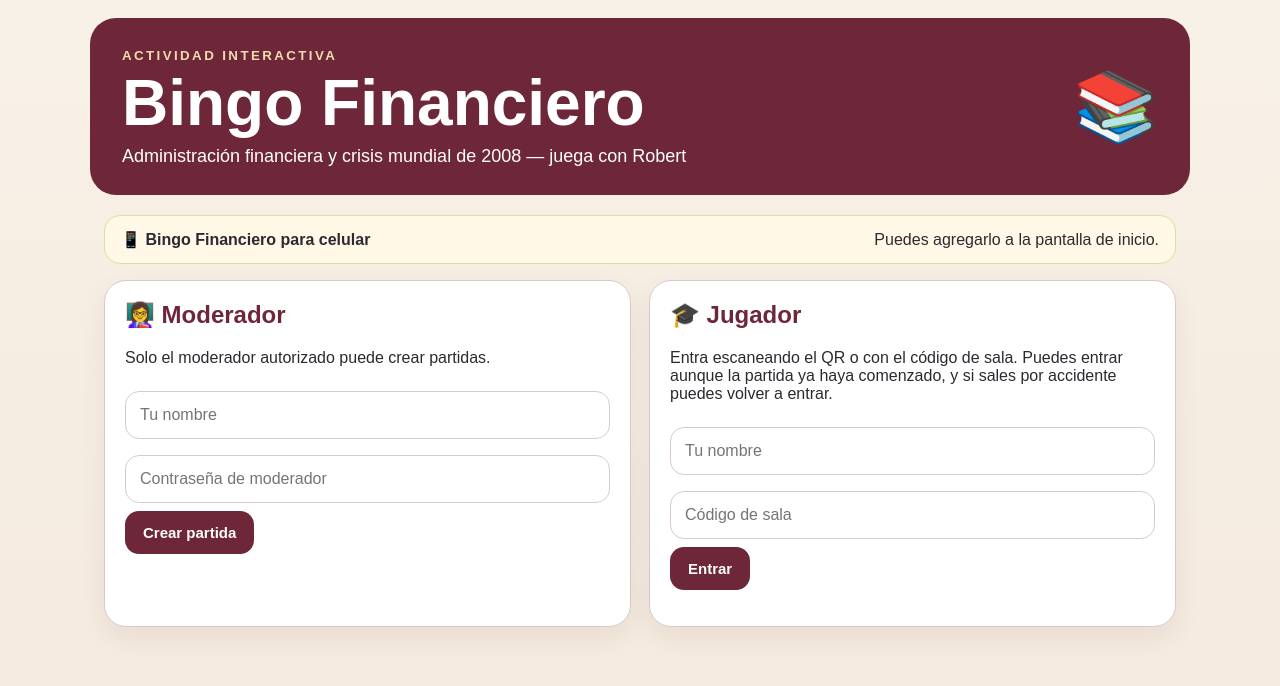
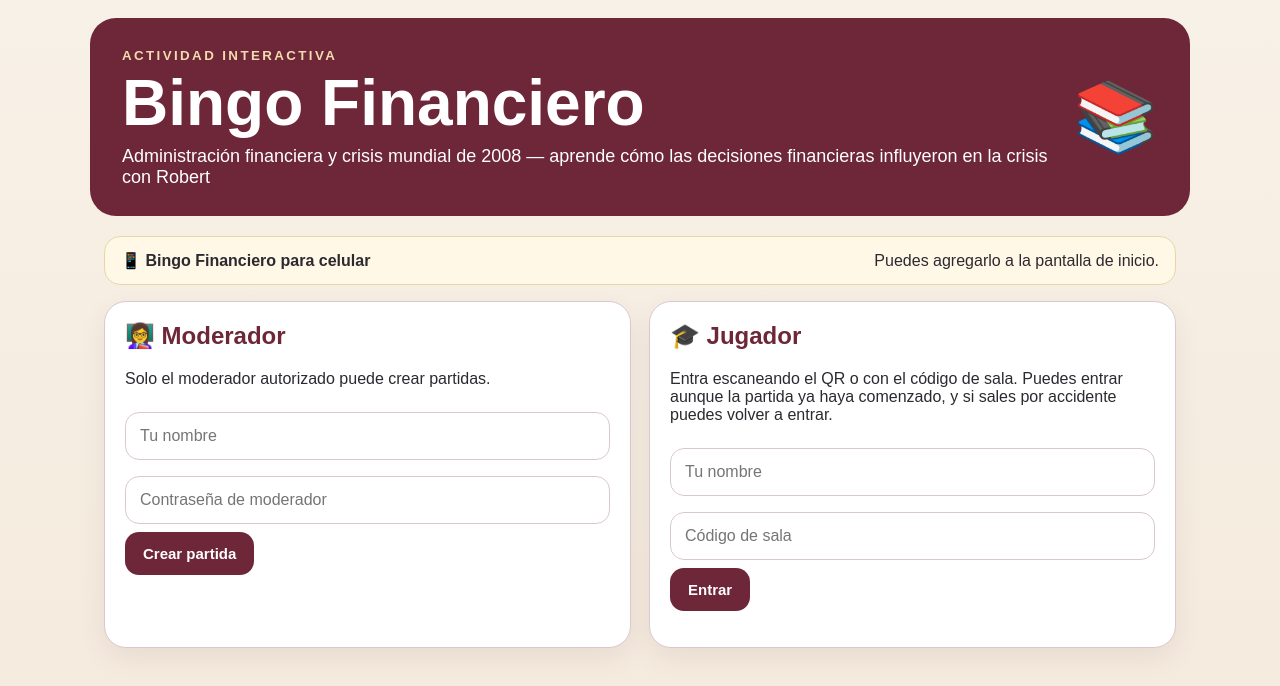
Before and after one commit to ADMINRESTAURANT/bingo-literario-digital, a website: page public/index.html in a window 1280 px wide. Drawn offline with nearby package versions, Linux system fonts and the light colour scheme; no server answers.

Commit message:
Refuerza el enfoque académico en administración financiera y crisis de 2008

```diff
--- a/public/index.html
+++ b/public/index.html
@@ -1,5 +1,5 @@
 <!doctype html><html lang="es"><head><meta charset="utf-8"><meta name="viewport" content="width=device-width,initial-scale=1"><meta name="theme-color" content="#6e2639"><link rel="manifest" href="/manifest.webmanifest"><link rel="stylesheet" href="/style.css"><title>Bingo Administración Financiera</title></head><body>
-<header><div><small>ACTIVIDAD INTERACTIVA</small><h1>Bingo Financiero</h1><p>Administración financiera y crisis mundial de 2008 — juega con Robert</p></div><div class="book">📚</div></header>
+<header><div><small>ACTIVIDAD INTERACTIVA</small><h1>Bingo Financiero</h1><p>Administración financiera y crisis mundial de 2008 — aprende cómo las decisiones financieras influyeron en la crisis con Robert</p></div><div class="book">📚</div></header>
 <main>
 <section id="home">
 <div class="install"><b>📱 Bingo Financiero para celular</b><span> Puedes agregarlo a la pantalla de inicio.</span><button id="install" class="hide">Instalar</button></div>
```
